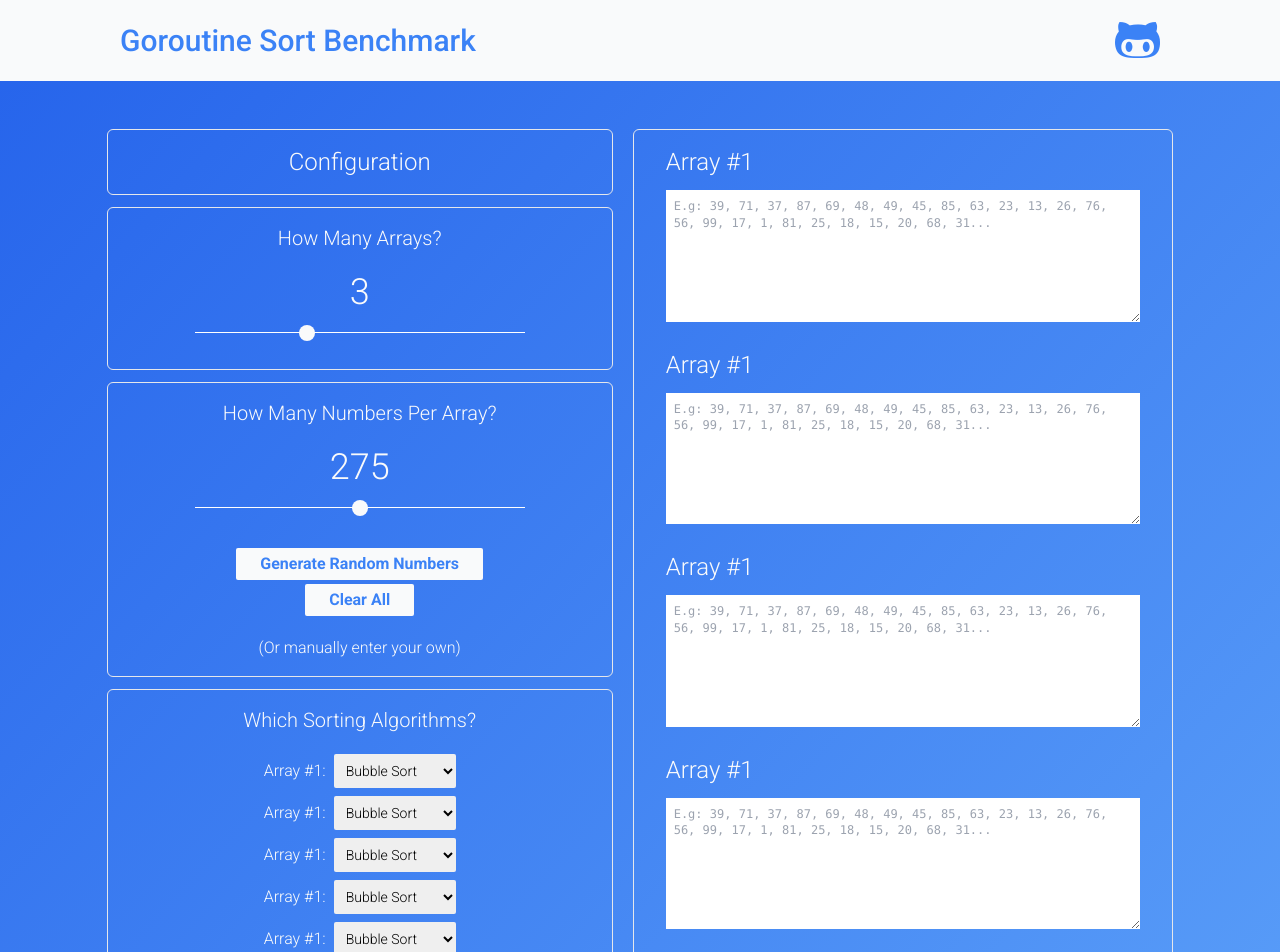
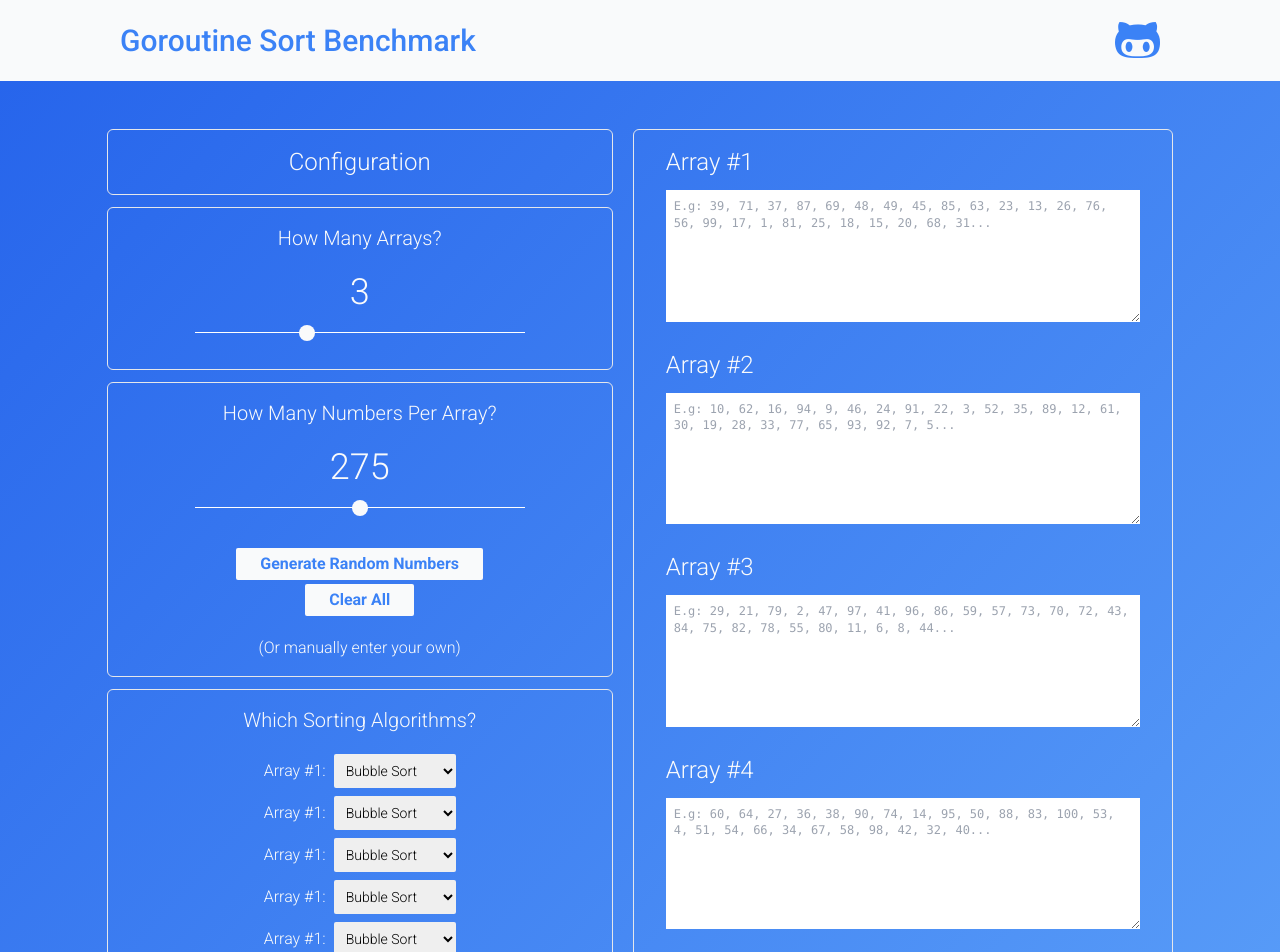
Before and after one commit to shah-a/few2.3-04-final-project, a React (Vite) app: page / in a window 1280 px wide. Shown: the top 952 px of the page. Built offline with nearby package versions, Linux system fonts and the light colour scheme.

Commit message:
Add: reducer for array textarea state

```diff
--- a/src/actions/index.js
+++ b/src/actions/index.js
@@ -1,11 +1,11 @@
-const ACTION = 'ACTION';
+const UPDATE_ARRAY = 'UPDATE_ARRAY';
 
-const action = (val) => ({
-  type: ACTION,
-  payload: { val },
+const updateArray = (index, value) => ({
+  type: UPDATE_ARRAY,
+  payload: { index, value },
 });
 
 export {
-  ACTION,
-  action,
+  UPDATE_ARRAY,
+  updateArray,
 };
--- a/src/components/ArrayList/Array/index.jsx
+++ b/src/components/ArrayList/Array/index.jsx
@@ -1,15 +1,23 @@
-const Array = () => (
+import { useDispatch } from 'react-redux';
+import { updateArray } from '../../../actions';
+
+const Array = ({ index, placeholder, value }) => {
+  const dispatch = useDispatch();
+
+  return (
     <div className="Array">
-    <label className="array-label">
-      <h2 className="mb-3">Array #1</h2>
+      <label>
+        <h2 className="mb-3">{`Array #${index + 1}`}</h2>
         <textarea
           rows="7"
-        placeholder="E.g: 39, 71, 37, 87, 69, 48, 49, 45, 85, 63, 23, 13, 26, 76, 56, 99, 17, 1, 81, 25, 18, 15, 20, 68, 31..."
-        // value=""
+          placeholder={placeholder}
+          value={value}
           className="w-full p-2 text-black text-xs leading-snug font-mono font-light"
+          onChange={(e) => dispatch(updateArray(index, e.target.value))}
         />
       </label>
     </div>
   );
+};
 
 export default Array;
--- a/src/components/ArrayList/index.jsx
+++ b/src/components/ArrayList/index.jsx
@@ -1,13 +1,23 @@
+import { useSelector } from 'react-redux';
 import Array from './Array';
 
-const ArrayList = () => (
-  <section className="ArrayList w-full outline">
-    <Array />
-    <Array />
-    <Array />
-    <Array />
-    <Array />
-  </section>
-);
+const ArrayList = () => {
+  const arrays = useSelector((state) => state.arrays);
+
+  const arrayList = arrays.map((array, index) => (
+    <Array
+      key={array.id}
+      index={index}
+      placeholder={array.placeholder}
+      value={array.value}
+    />
+  ));
+
+  return (
+    <section className="ArrayList w-full outline">
+      {arrayList}
+    </section>
+  );
+};
 
 export default ArrayList;
--- /dev/null
+++ b/src/reducers/arraysReducer.js
@@ -0,0 +1,71 @@
+import { UPDATE_ARRAY } from '../actions';
+
+/*
+ * Note:
+ * initialState has empty arrays for the "value" property.
+ * However, the updateArray action function changes these
+ * into strings. This is okay for now, because eventually
+ * the inputs will need to be serialized before being sent
+ * to the backend anyway. The backend can deserialize the
+ * string back into an array and perform the necessary
+ * computations. Validation should happen on the frontend
+ * before hitting the API, though.
+ *
+ * To be implemented in the future.
+ */
+
+const initialState = [
+  {
+    id: 1,
+    placeholder: 'E.g: 39, 71, 37, 87, 69, 48, 49, 45, 85, 63, 23, 13, 26, 76, 56, 99, 17, 1, 81, 25, 18, 15, 20, 68, 31...',
+    value: [],
+    algorithm: 'bubble',
+    count: 275,
+  },
+  {
+    id: 2,
+    placeholder: 'E.g: 10, 62, 16, 94, 9, 46, 24, 91, 22, 3, 52, 35, 89, 12, 61, 30, 19, 28, 33, 77, 65, 93, 92, 7, 5...',
+    value: [],
+    algorithm: 'bubble',
+    count: 275,
+  },
+  {
+    id: 3,
+    placeholder: 'E.g: 29, 21, 79, 2, 47, 97, 41, 96, 86, 59, 57, 73, 70, 72, 43, 84, 75, 82, 78, 55, 80, 11, 6, 8, 44...',
+    value: [],
+    algorithm: 'bubble',
+    count: 275,
+  },
+  {
+    id: 4,
+    placeholder: 'E.g: 60, 64, 27, 36, 38, 90, 74, 14, 95, 50, 88, 83, 100, 53, 4, 51, 54, 66, 34, 67, 58, 98, 42, 32, 40...',
+    value: [],
+    algorithm: 'bubble',
+    count: 275,
+  },
+  {
+    id: 5,
+    placeholder: 'E.g: 43, 46, 19, 56, 62, 95, 34, 38, 64, 10, 53,  6,  8, 80, 35, 90, 16, 42, 92, 70, 37, 67, 89, 87, 52...',
+    value: [],
+    algorithm: 'bubble',
+    count: 275,
+  },
+];
+
+const arraysReducer = (state = initialState, action) => {
+  const newState = [...state];
+
+  switch (action.type) {
+    case UPDATE_ARRAY:
+      return newState.map((array, index) => {
+        if (action.payload.index === index) {
+          return { ...array, value: action.payload.value };
+        }
+        return { ...array };
+      });
+    default:
+      return state;
+  }
+};
+
+export default arraysReducer;
--- a/src/reducers/index.js
+++ b/src/reducers/index.js
@@ -1,8 +1,8 @@
 import { combineReducers } from 'redux';
-import stateReducer from './stateReducer';
+import arraysReducer from './arraysReducer';
 
 const rootReducer = combineReducers({
-  state: stateReducer,
+  arrays: arraysReducer,
 });
 
 export default rootReducer;
--- a/src/reducers/stateReducer.js
+++ /dev/null
@@ -1,14 +0,0 @@
-import { ACTION } from '../actions';
-
-const initialState = 0;
-
-const stateReducer = (state = initialState, action) => {
-  switch (action.type) {
-    case ACTION:
-      return state + action.payload.val;
-    default:
-      return state;
-  }
-};
-
-export default stateReducer;
```
Lines whose indentation alone changed are shown as unchanged.
